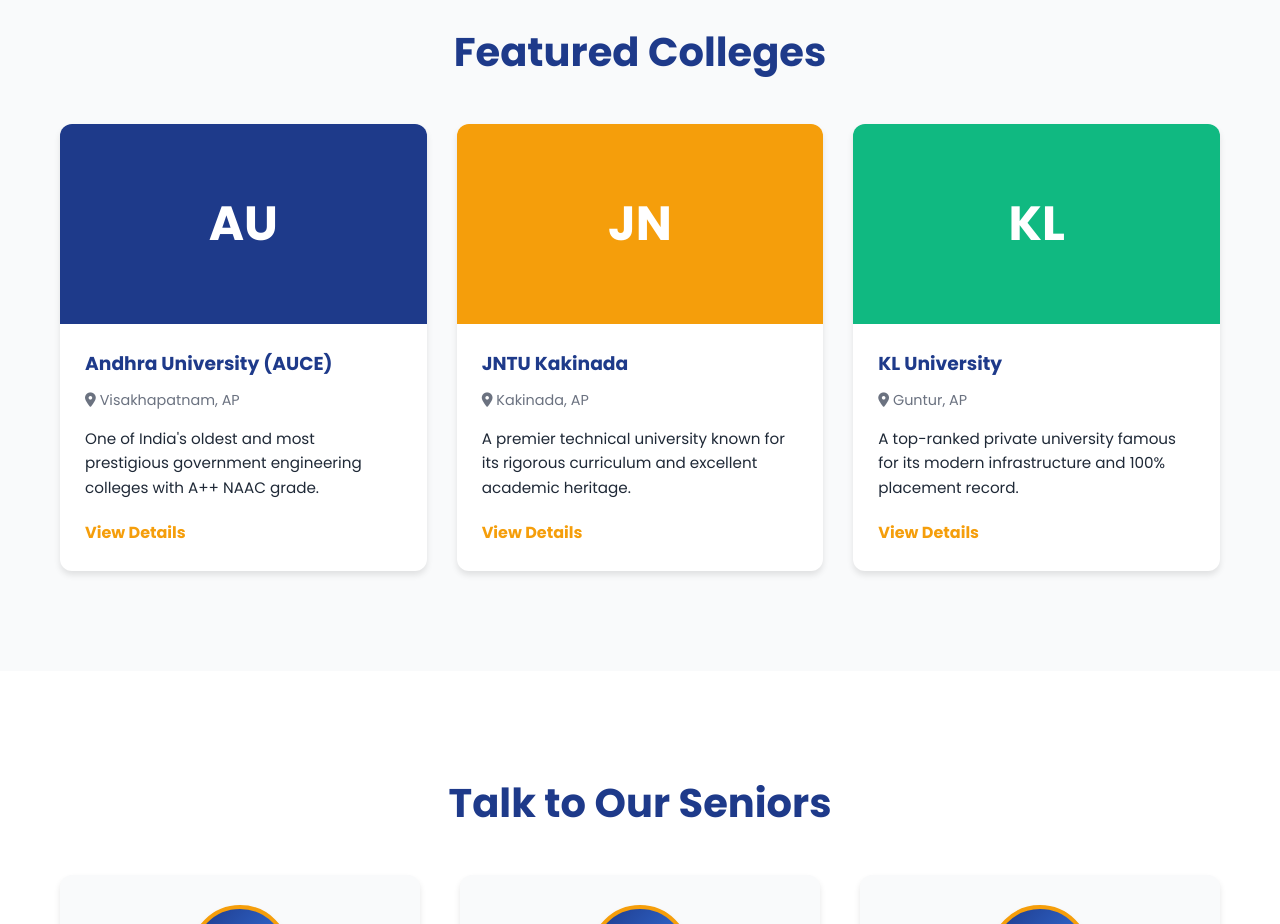
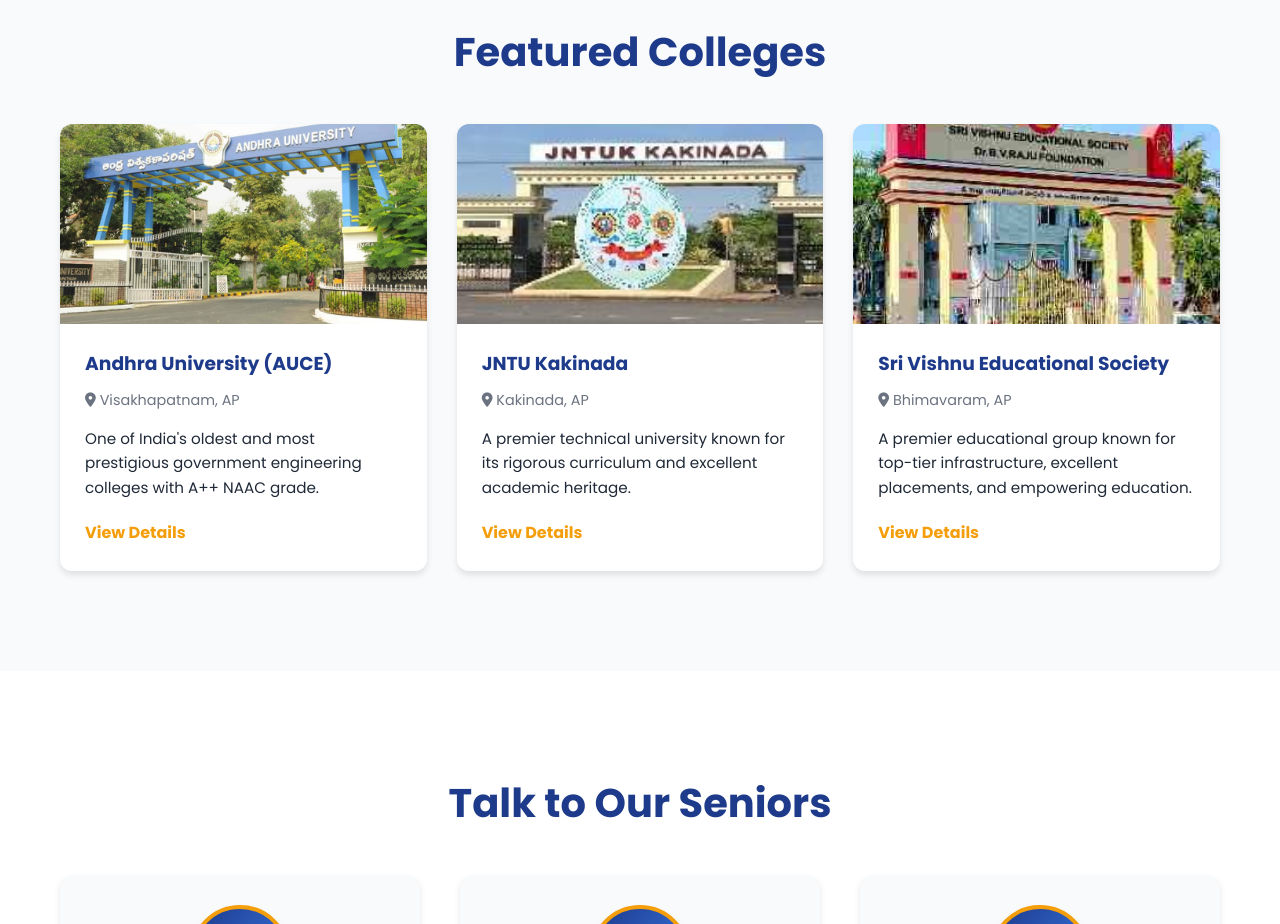
Before and after one commit to jaswanth953/24PA1A0578_CONNECTION-BETWEEN-COLLEGE-STUDENT-AND-BTECH-STUDENT, a plain HTML site: page index.html in a window 1280 px wide. Shown: the part 800-1724 px from the top of the page. Drawn offline with Linux system fonts and the light colour scheme.

Commit message:
index.html

```diff
--- a/index.html
+++ b/index.html
@@ -45,7 +45,7 @@
             <h2 class="section-title">Featured Colleges</h2>
             <div class="college-grid">
                 <div class="college-card">
-                    <div class="college-img" style="background-color: #1E3A8A; display: flex; align-items: center; justify-content: center; color: white; font-size: 3rem; font-weight: bold;">AU</div>
+                    <div class="college-img" style="background-image: url('images/au.jpg');"></div>
                     <div class="college-info">
                         <h3>Andhra University (AUCE)</h3>
                         <p class="location"><i class="fas fa-map-marker-alt"></i> Visakhapatnam, AP</p>
@@ -54,7 +54,7 @@
                     </div>
                 </div>
                 <div class="college-card">
-                    <div class="college-img" style="background-color: #F59E0B; display: flex; align-items: center; justify-content: center; color: white; font-size: 3rem; font-weight: bold;">JN</div>
+                    <div class="college-img" style="background-image: url('images/jntu.jpg');"></div>
                     <div class="college-info">
                         <h3>JNTU Kakinada</h3>
                         <p class="location"><i class="fas fa-map-marker-alt"></i> Kakinada, AP</p>
@@ -63,11 +63,11 @@
                     </div>
                 </div>
                 <div class="college-card">
-                    <div class="college-img" style="background-color: #10B981; display: flex; align-items: center; justify-content: center; color: white; font-size: 3rem; font-weight: bold;">KL</div>
+                    <div class="college-img" style="background-image: url('images/vishnu.jpg');"></div>
                     <div class="college-info">
-                        <h3>KL University</h3>
-                        <p class="location"><i class="fas fa-map-marker-alt"></i> Guntur, AP</p>
-                        <p class="desc">A top-ranked private university famous for its modern infrastructure and 100% placement record.</p>
+                        <h3>Sri Vishnu Educational Society</h3>
+                        <p class="location"><i class="fas fa-map-marker-alt"></i> Bhimavaram, AP</p>
+                        <p class="desc">A premier educational group known for top-tier infrastructure, excellent placements, and empowering education.</p>
                         <a href="#" class="btn-text">View Details</a>
                     </div>
                 </div>
```
